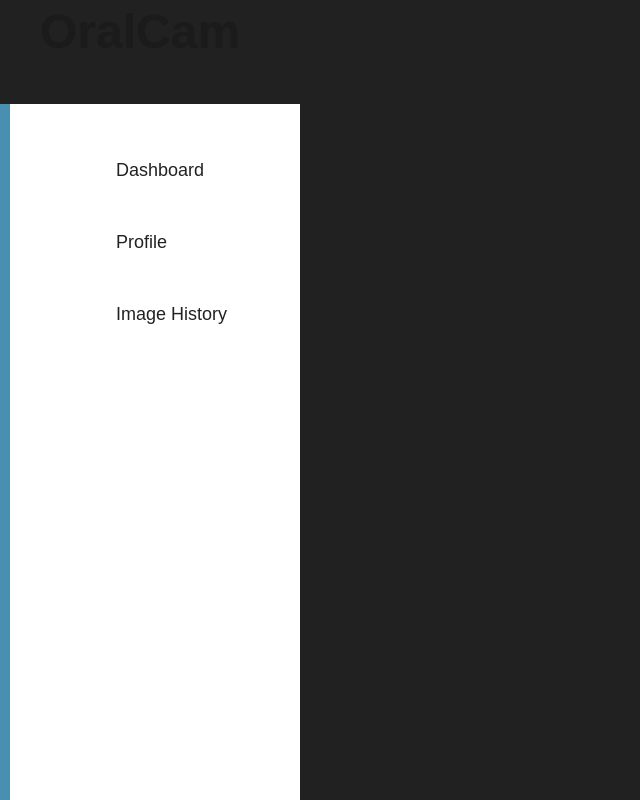
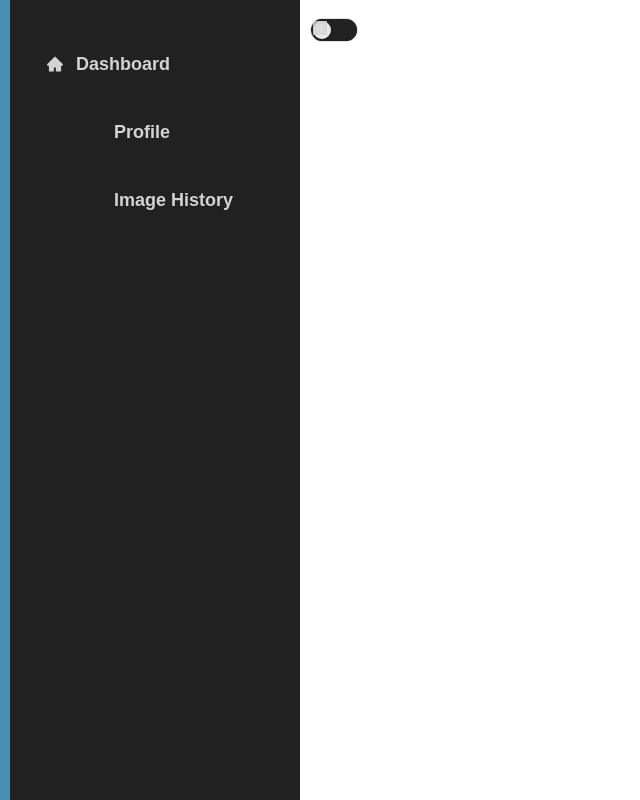
Before and after one commit to damar1000/oral_AI, a React (Vite) app: page /dashboard in a window 1280 px wide. Shown: the whole page, without its empty margins (0-640 px from the left). Built offline with nearby package versions, Linux system fonts and the light colour scheme.

Commit message:
Add Detail of Predict and Fix Styling Dashboard

```diff
--- a/src/components/Sidebar/index.jsx
+++ b/src/components/Sidebar/index.jsx
@@ -1,38 +1,39 @@
-import React, {useEffect} from 'react'
-import { Helmet } from 'react-helmet'
-import { Link } from 'react-router-dom'
-import Navbar from '../../components/Navbar'
-import './profile.style.css'
-import {AiFillHome, AiFillProfile} from 'react-icons/ai'
-
+import React, { useEffect } from "react";
+import { Helmet } from "react-helmet";
+import { Link } from "react-router-dom";
+import Navbar from "../../components/Navbar";
+import "./profile.style.css";
+import { AiFillHome, AiFillProfile } from "react-icons/ai";
 
 const index = () => {
-
   return (
-    <div className='prose lg:prose-lg'>
+    <div className="prose lg:prose-lg">
       <Helmet>
         <title>OralCam - Profile</title>
       </Helmet>
-				<div className='sidebar'>
-					<div className='sidebar-brand'>
-						<Link to='/' className='no-underline'><h1><span className='w-full navbar bg-transparent lg:px-10 text-neutral-content'>OralCam</span></h1></Link>
-					</div>
-					<div className='sidebar-menu'>
+      <div className="sidebar">
+        <div className="sidebar-menu">
           <ul>
             <li>
-								<a href='#'>
-									<span class="icon"></span>
-									<span class="title">Dashboard</span>
+              <a href="#">
+                <div className="flex justify-center items-center">
+                  <span>
+										<AiFillHome />
+									</span>
+                  <span>
+										<Link to="/" className="title">Dashboard</Link>
+									</span>
+                </div>
               </a>
             </li>
             <li>
-								<a href='#'>
+              <a href="#">
                 <span class="icon"></span>
                 <span class="title">Profile</span>
               </a>
             </li>
             <li>
-								<a href='#'>
+              <a href="#">
                 <span class="icon"></span>
                 <span class="title">Image History</span>
               </a>
@@ -40,16 +41,16 @@ const index = () => {
           </ul>
         </div>
         {/* main */}
-					{/* <div class="main">
+        <div class="main">
           <div class="topbar">
             <div class="toggle">
-									<AiFillProfile/>
+              <AiFillProfile />
             </div>
           </div>
-					</div> */}
         </div>
       </div>
-  )
+    </div>
+  );
   // useEffect(() => {
   // 	let list = document.querySelectorAll('.sidebar-menu li');
   // 	function activeLink(){
@@ -60,7 +61,6 @@ const index = () => {
   // 	list.forEach((item)=>
   // 	item.addEventListener('mouseover',activeLink));
   // });
+};
 
-}
-
-export default index
+export default index;
--- a/src/components/Sidebar/profile.style.css
+++ b/src/components/Sidebar/profile.style.css
@@ -6,7 +6,7 @@
 }
 .title
 {
-	color: #222;
+	@apply text-base-content font-bold
 }
 .icon
 {
@@ -40,13 +40,7 @@
 
 .sidebar-menu
 {
-	position: fixed;
-	width: 300px;
-	height: 100%;
-	background: var(--white);
-	border-left: 10px solid #488FB1;
-	transition: 0.5s;
-	overflow: hidden;
+	@apply fixed w-[300px] h-full bg-base-100 border-l-[10px] border-[#488FB1] transition overflow-hidden;
 }
 /* .sidebar-menu.active
 {
@@ -74,12 +68,7 @@
 }
 .sidebar-menu ul li a
 {
-	position: relative;
-	display: block;
-	width: 100%;
-	display: flex;
-	text-decoration: none;
-	color: var(#488FB1);
+	@apply relative flex w-full no-underline font-bold items-center
 }
 .sidebar-menu ul li:hover a,
 .sidebar-menu ul li.hovered a
@@ -88,22 +77,11 @@
 }
 .sidebar-menu ul li a .icon
 {
-	position: relative;
-	display: block;
-	min-width: 60px;
-	height: 60px;
-	line-height: 70px;
-	text-align: center;
+	@apply relative block h-full text-xl w-14
 }
 .sidebar-menu ul li a .title
 {
-	position: relative;
-	display: block;
-	padding: 0 10px;
-	height: 60px;
-	line-height: 60px;
-	text-align: start;
-	white-space: nowrap;
+	@apply p-3
 }
 /* curver outside */
 .sidebar-menu ul li:hover a::before,
```
Lines whose indentation alone changed are shown as unchanged.
